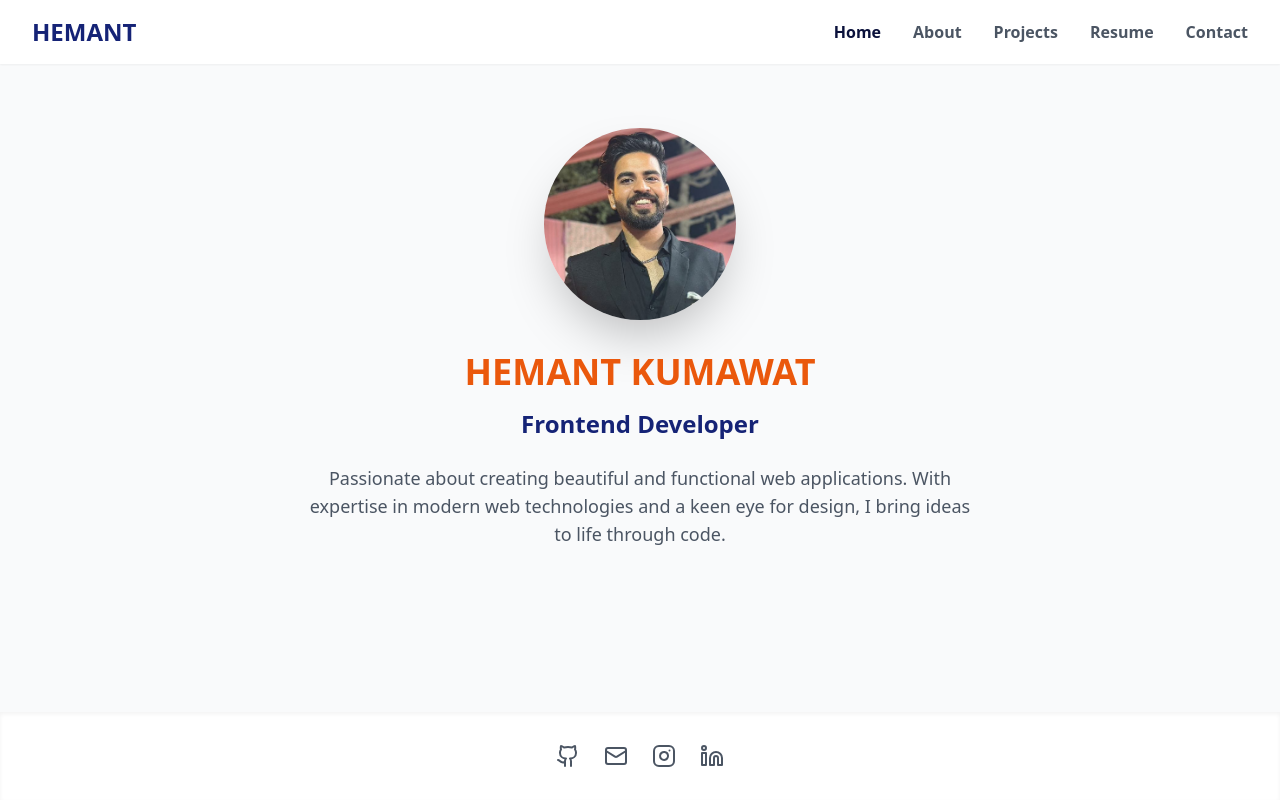
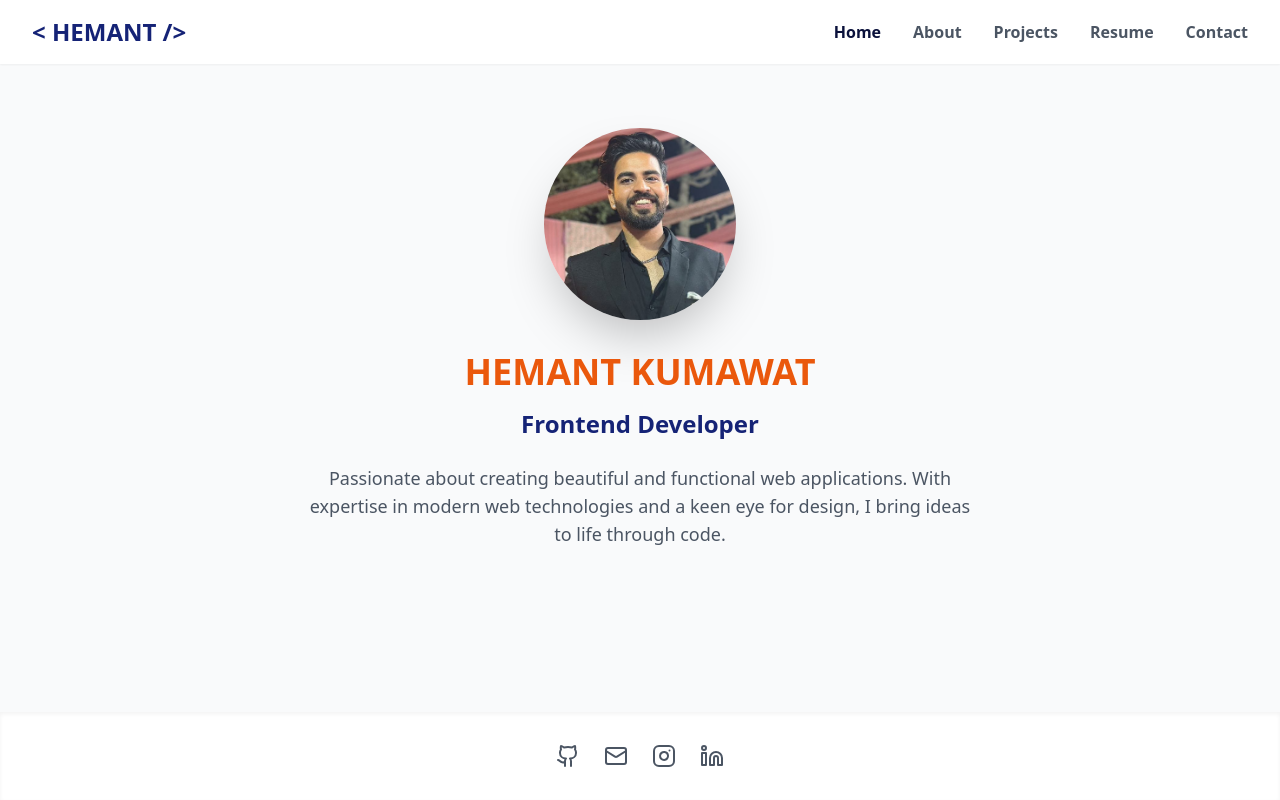
Before and after one commit to hemant482/portfolio, a React (Vite) app: page / in a window 1280 px wide. Built offline with nearby package versions, Linux system fonts and the light colour scheme; the HTML template or start-up script is replaced by a standard one.

Commit message:
Update Header.jsx

```diff
--- a/src/components/Header.jsx
+++ b/src/components/Header.jsx
@@ -16,7 +16,7 @@ const Header = () => {
             to="/"
             className="text-2xl font-bold text-navy-600 hover:text-navy-700 transition-colors"
           >
-            HEMANT
+            {`< HEMANT />`}
           </Link>
 
           <nav className="flex space-x-8 font-semibold">
```
